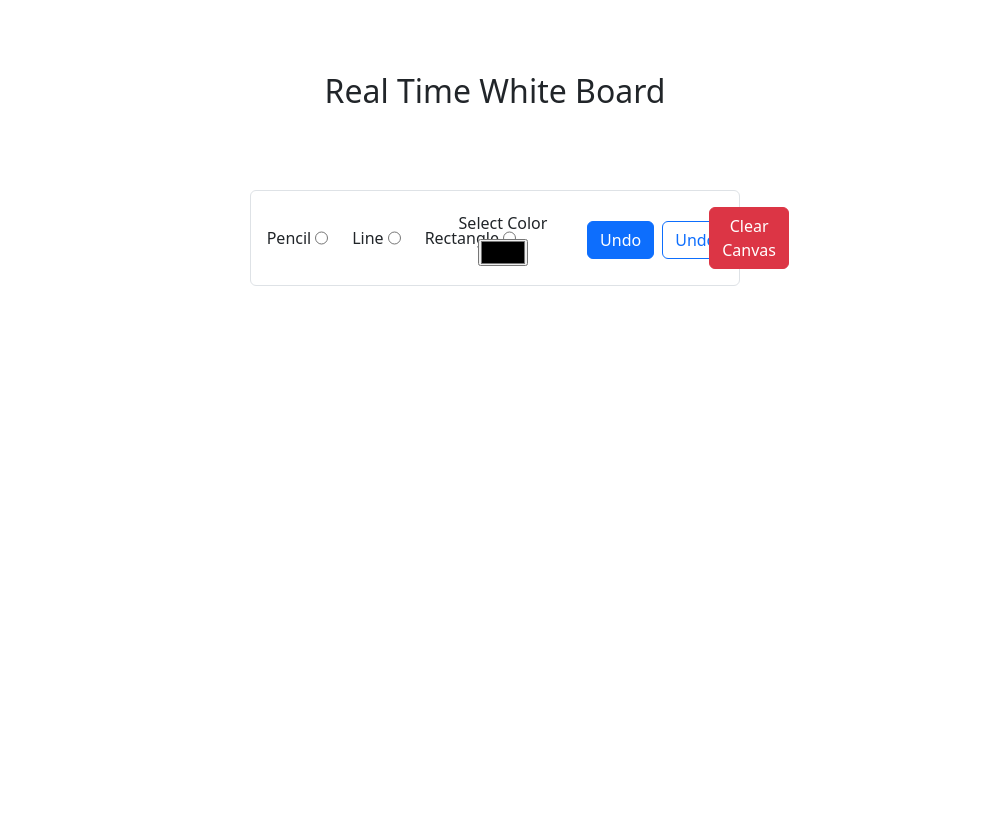
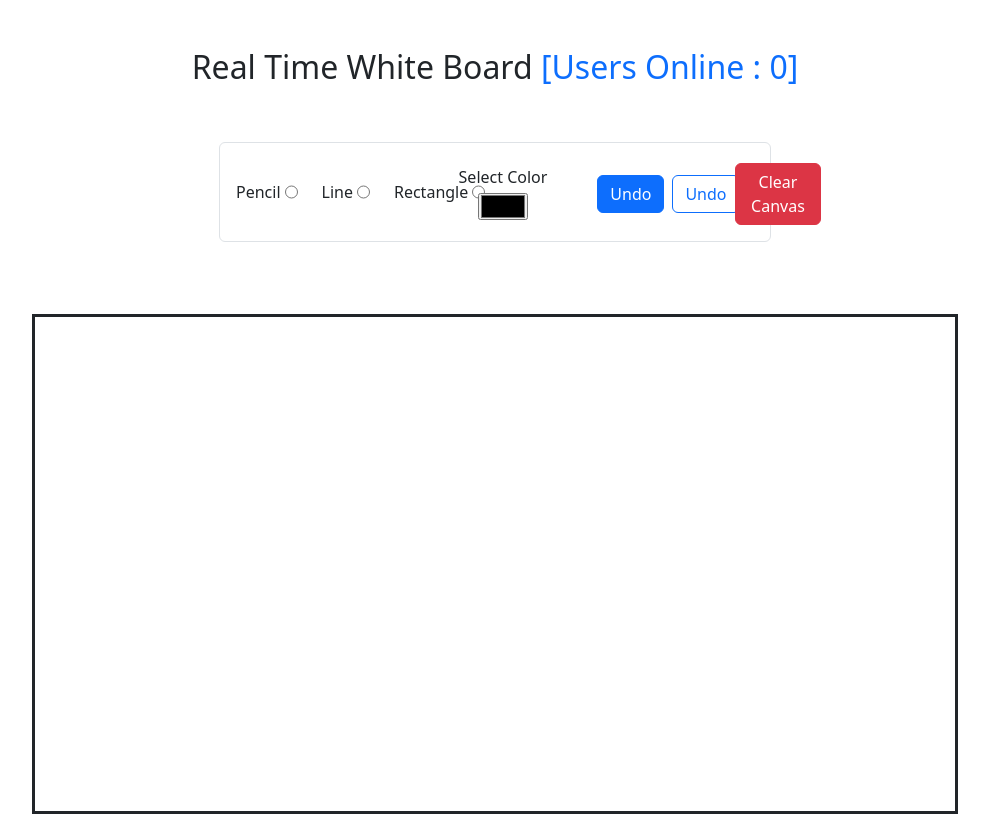
Before and after one commit to KaviiDream/Real-Time-White-Board-Sharing-App, a React (Vite) app in the folder frontend/: page /1 in a window 1280 px wide. Shown: the whole page, without its empty margins (145-1134 px from the left). Built offline with nearby package versions, Linux system fonts and the light colour scheme.

Commit message:
White Board Canvas UI Finlized

```diff
--- a/frontend/src/component/Whiteboard/Index.jsx
+++ b/frontend/src/component/Whiteboard/Index.jsx
@@ -0,0 +1,9 @@
+import React from 'react'
+
+const WhiteBoard = () => {
+  return (
+   <canvas className="border border-dark border-3 h-100 w-100"></canvas>
+  )
+}
+
+export default WhiteBoard
--- a/frontend/src/pages/RoomPage/Index.css
+++ b/frontend/src/pages/RoomPage/Index.css
@@ -0,0 +1,3 @@
+.canvas-box{
+    height: 500px;
+}
--- a/frontend/src/pages/RoomPage/Index.jsx
+++ b/frontend/src/pages/RoomPage/Index.jsx
@@ -1,6 +1,7 @@
 import React from 'react'
 import "./index.css"
 import { useState } from 'react';
+import WhiteBoard from '../../component/Whiteboard/Index';
 
 const RoomPage = () => {
 
@@ -11,8 +12,8 @@ const RoomPage = () => {
   return (
     <div className="row">
         <div className="col-12 col-md-8 offset-md-2 align-items-center justify-content-center d-flex flex-column">
-            <h2 className="text-center mt-4 py-5">Real Time White Board</h2>
-            <div className="col-md-8 mt-4 mb-5 d-flex align-items-center justify-content-around border rounded p-3 canvas-container gap-2 mx-auto">
+            <h2 className="text-center mt-4 pt-4 py-4">Real Time White Board <span className="text-primary">[Users Online : 0]</span></h2>
+            <div className="col-md-9 mt-4 mb-5 d-flex align-items-center justify-content-around border rounded p-3 canvas-container gap-2 mx-auto mb-3">
                 <div className="d-flex col-md-4 justify-content-between gap-4">
 
                     <div className="d-flex gap-1">
@@ -45,11 +46,16 @@ const RoomPage = () => {
 
                 </div>
 
-                <div className="col-md-2">
-                    <button className="btn btn-danger">Clear Canvas</button>
+                <div className="col-md-2 d-flex gap-2 ml-6">
+                    <button className="btn btn-danger mt-1">Clear Canvas</button>
                 </div>
 
             </div>
+
+        </div>
+
+        <div className="col-md-10 mx-auto mt-4 canvas-box">
+            <WhiteBoard />
         </div>
     </div>
   )
```
